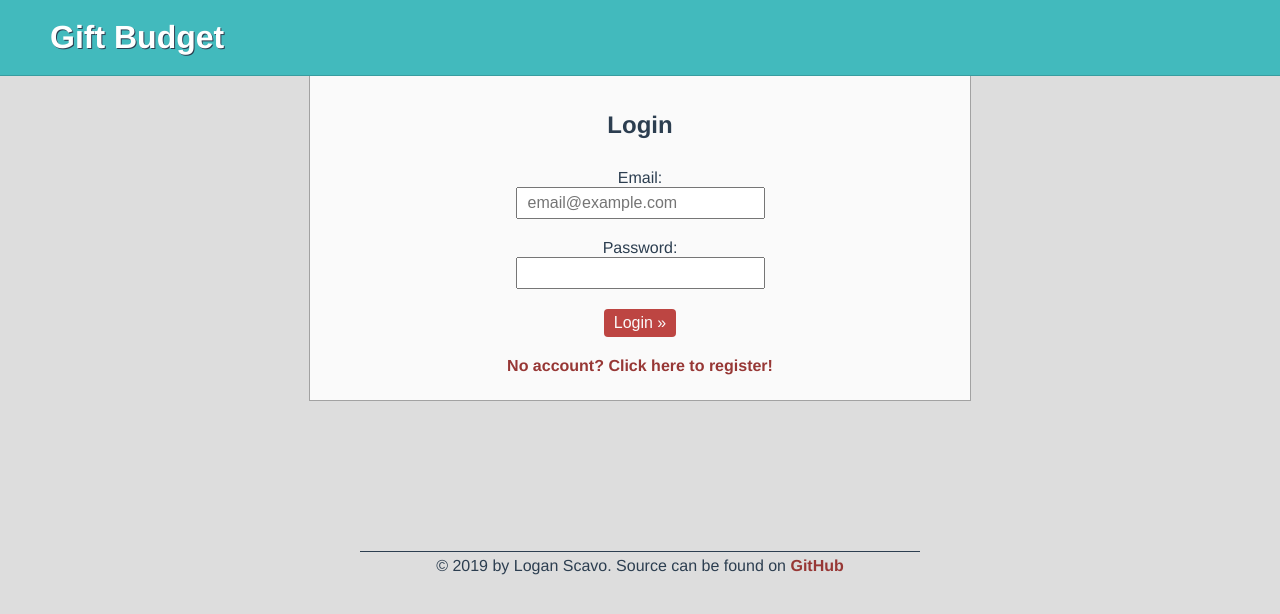
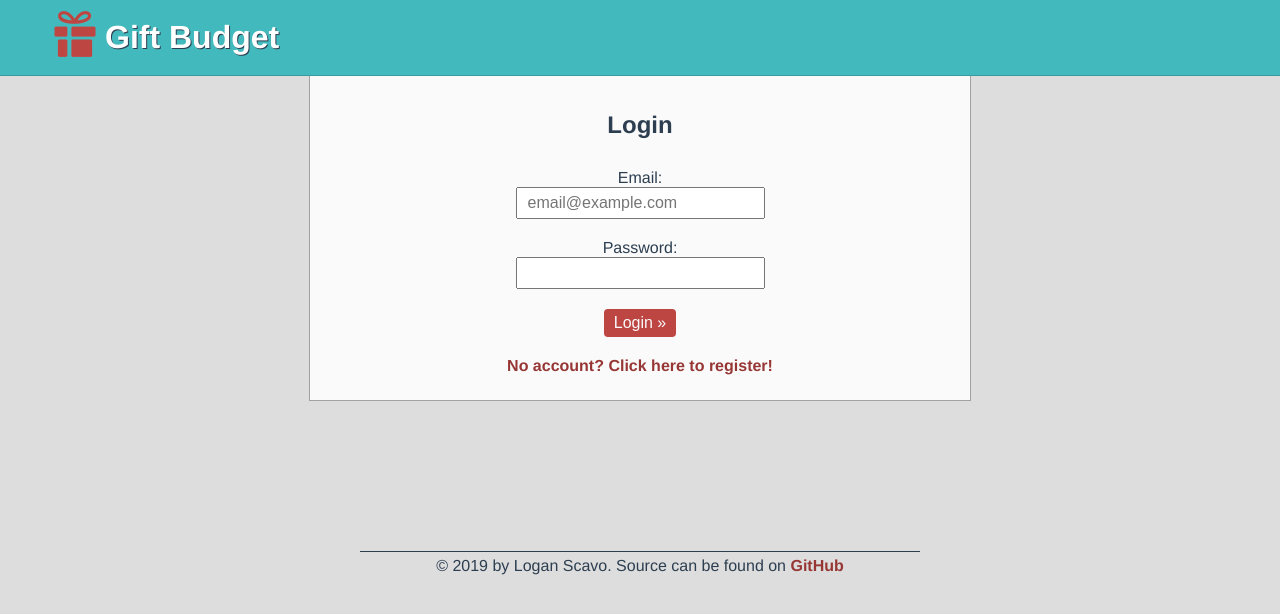
Before and after one commit to ldscavo/gifting-budget, a Vue app: page /budgets in a window 1280 px wide. Shown: the top 614 px of the page. Built offline with nearby package versions, Linux system fonts and the light colour scheme.

Commit message:
Added a basic site icon

```diff
--- a/src/components/headerBar.vue
+++ b/src/components/headerBar.vue
@@ -1,14 +1,9 @@
 <template>
     <div id="main-header">
-        <div id="site-logo">
-            <router-link v-bind:to="{ name: 'budget-list' }">Gift Budget</router-link>
-        </div>
-        <div>
-            <!--
-            <span id="save"><button v-bind:click="saveBudget()">SAVE</button></span>
-            <span id="load"><button>LOAD</button></span>
-            -->
-        </div>
+        <router-link v-bind:to="{ name: 'budget-list' }" id="site-logo">
+            <div id="logo-img"></div>
+            <div id="logo-text">Gift Budget</div>
+        </router-link>
     </div>
 </template>
 
@@ -37,22 +32,32 @@ export default {
         display:flex;
         flex-direction: row;
         align-items: center;
-        justify-content: space-between;
+        justify-content: flex-start;
     }
     #main-header div span {
         padding:5px;
     }
     #site-logo {
+        display: flex;
+        justify-content: flex-start;
         font-size: 2rem;
         margin-left:50px;
     }
-    #site-logo a {
+    #site-logo:hover {
+        border: none;
+    }
+    #logo-img {
+        background-image: url("../assets/logo.png");
+        background-size: 50px;
+        background-repeat: no-repeat;
+        height:50px;
+        width: 50px;
+    }
+    #logo-text {
+        margin: 10px 5px;
         font-weight: bold;
         text-decoration: none;
         color: #fff;
         text-shadow: 1px 1px #2c3e50;
     }
-    #site-logo a:hover {
-        border: none;
-    }
 </style>
```
Also changed, not shown: src/assets/logo.png, 1 other file (tests, documents, lock files or other folders).
